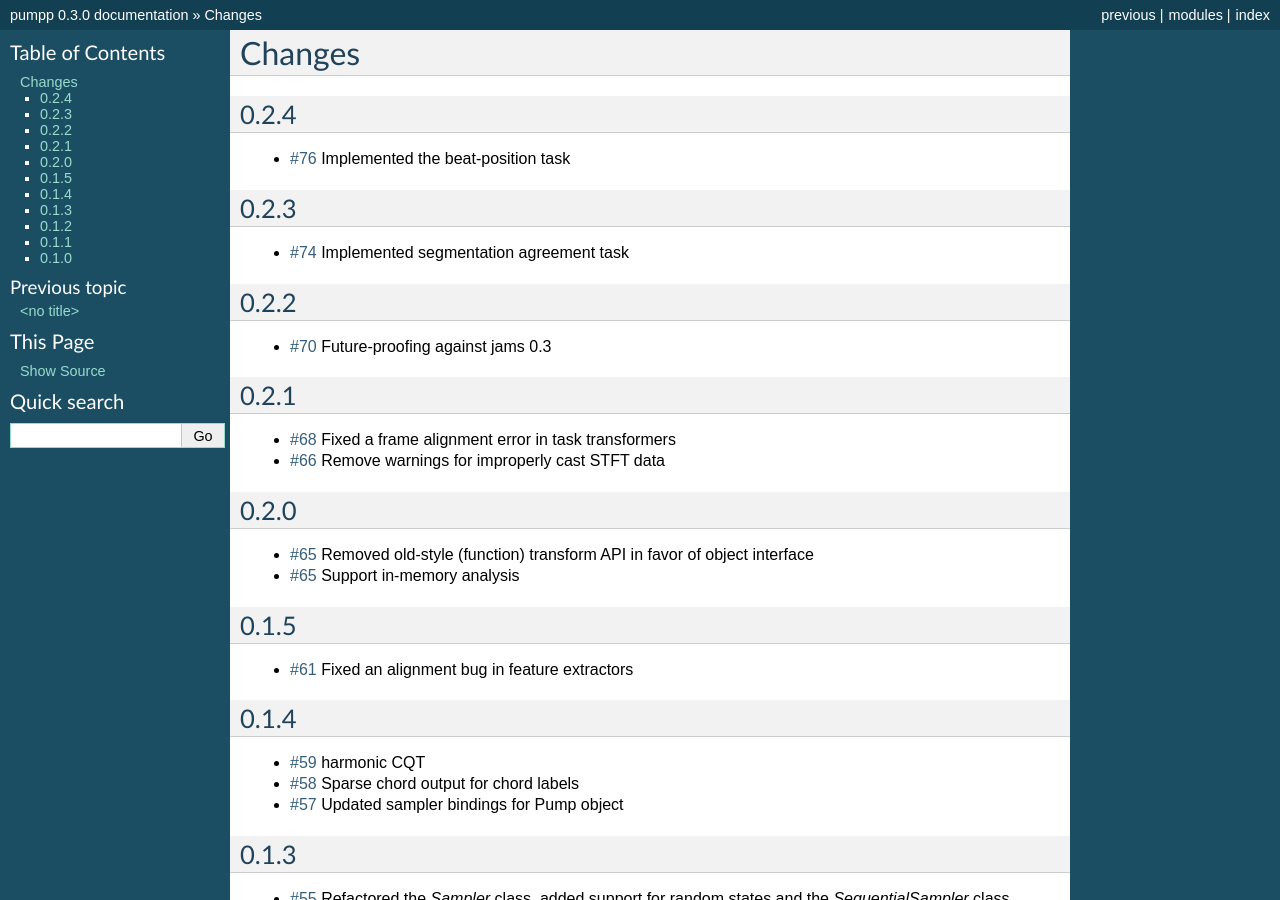
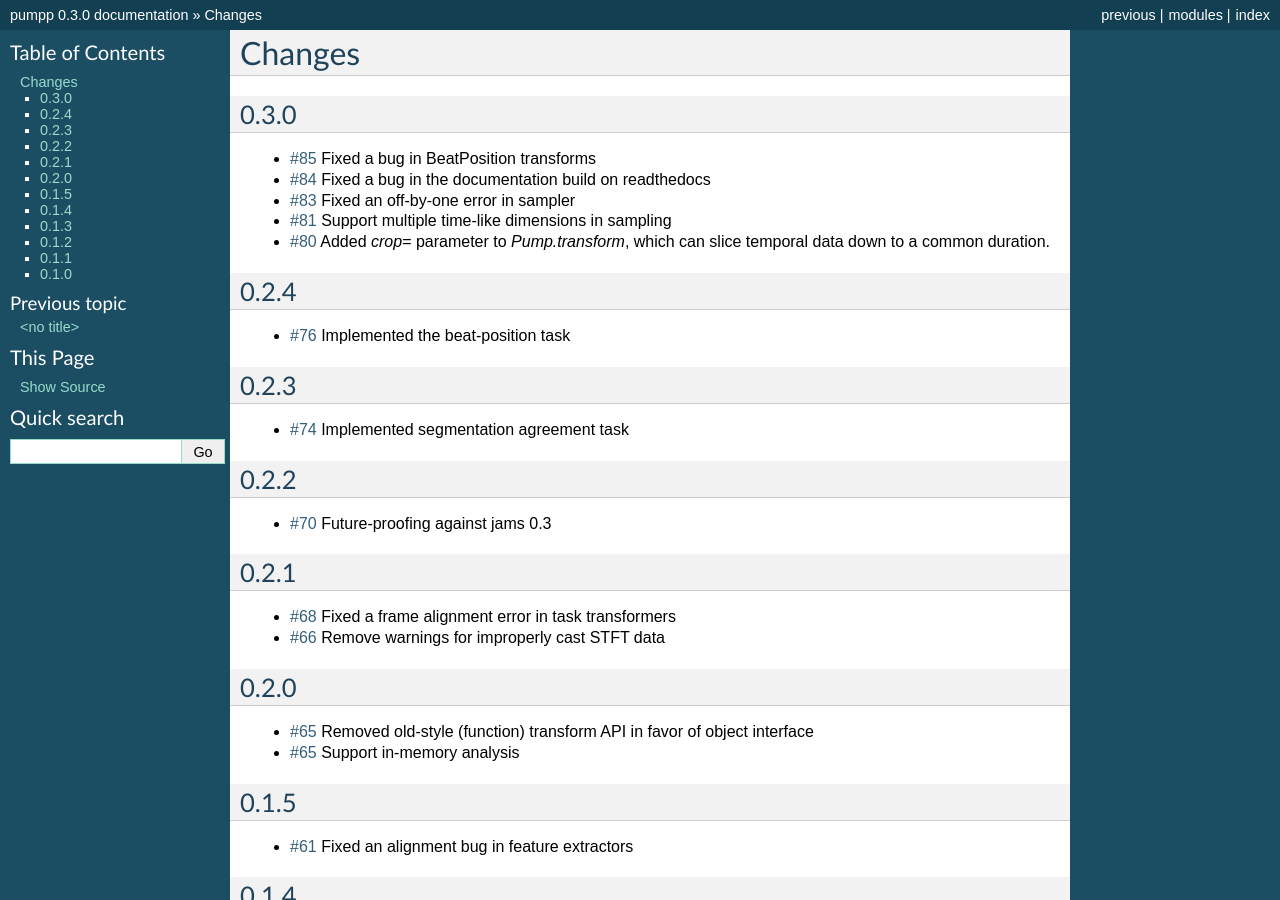
Before and after one commit to bmcfee/pumpp, a Sphinx documentation site: the page built from docs/changes.rst, in a window 1280 px wide and 900 px high. Built offline with Sphinx 7.4.7, drawn with Linux system fonts in a browser that asks for light colours.

Commit message:
updated changelog

```diff
--- a/docs/changes.rst
+++ b/docs/changes.rst
@@ -1,5 +1,19 @@
 Changes
 -------
+
+0.3.0
+=====
+- `#85`_ Fixed a bug in BeatPosition transforms
+- `#84`_ Fixed a bug in the documentation build on readthedocs
+- `#83`_ Fixed an off-by-one error in sampler
+- `#81`_ Support multiple time-like dimensions in sampling
+- `#80`_ Added `crop=` parameter to `Pump.transform`, which can slice temporal data down to a common duration.
+
+.. _#85: https://github.com/bmcfee/pumpp/pull/85
+.. _#84: https://github.com/bmcfee/pumpp/pull/84
+.. _#83: https://github.com/bmcfee/pumpp/pull/83
+.. _#81: https://github.com/bmcfee/pumpp/pull/81
+.. _#80: https://github.com/bmcfee/pumpp/pull/80
 
 0.2.4
 =====
```
